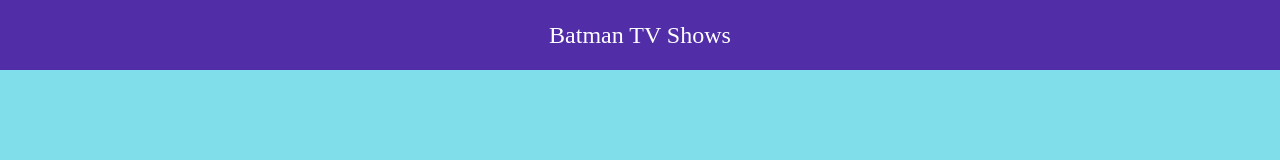
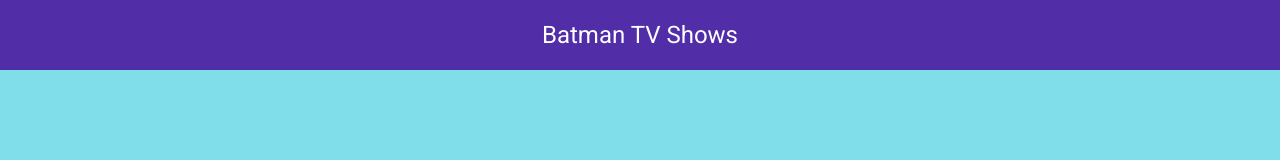
Before and after one commit to tarsusi/tv-shows, a React (Create React App) app: page / in a window 1280 px wide. Shown: the top 160 px of the page. Built offline with nearby package versions, Linux system fonts and the light colour scheme.

Commit message:
add Roboto font

```diff
--- a/package.json
+++ b/package.json
@@ -7,7 +7,8 @@
     "react": "16.8.3",
     "react-dom": "16.8.3",
     "react-router-dom": "4.3.1",
-    "react-scripts": "2.1.5"
+    "react-scripts": "2.1.5",
+    "typeface-roboto": "0.0.54"
   },
   "scripts": {
     "start": "react-scripts start",
--- a/src/App.js
+++ b/src/App.js
@@ -6,6 +6,7 @@
 import ShowList from "components/show-list/ShowList";
 import ShowDetail from "components/show-detail/ShowDetail";
 
+import "typeface-roboto";
 import "./app.scss";
 
 class App extends Component {
--- a/src/common/style/normalize.scss
+++ b/src/common/style/normalize.scss
@@ -23,3 +23,7 @@
     overflow: auto;
   }
 }
+
+* {
+  font-family: Roboto;
+}
```
